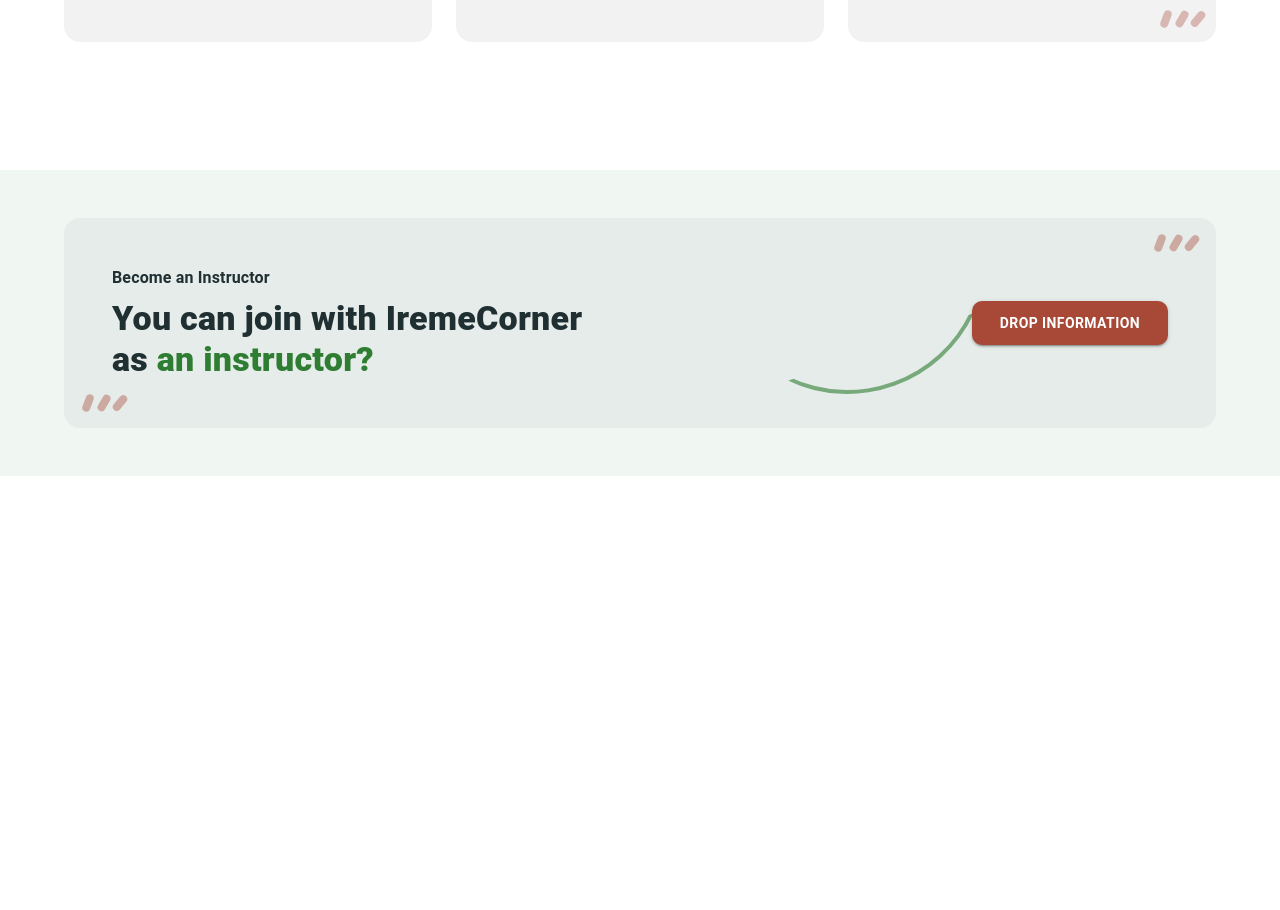
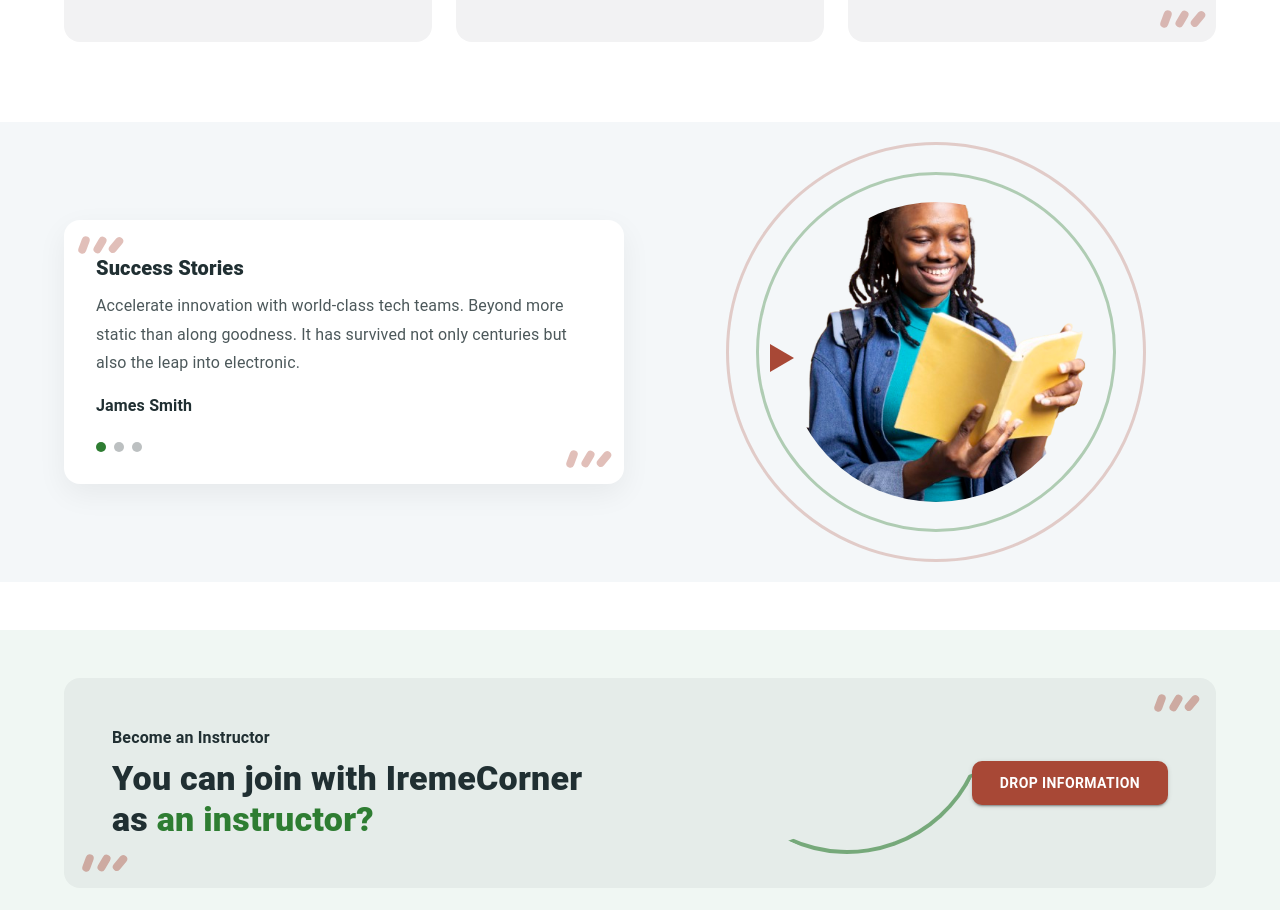
Before and after one commit to Ishimwediane/IremeCorner-Academy, a React (Create React App) app: page / in a window 1280 px wide. Shown: the part 1326-2236 px from the top of the page. Before the commit the page ends 1802 px from the top, so only its background shows below. Built offline with nearby package versions, Linux system fonts and the light colour scheme; no server answers.

Commit message:
testiminies

```diff
--- /dev/null
+++ b/src/components/TestimonialsSection.js
@@ -0,0 +1,76 @@
+import React from 'react';
+import { Box, Container, Grid, Paper, Typography } from '@mui/material';
+
+const TestimonialsSection = () => {
+  return (
+    <Box sx={{ bgcolor: '#f4f7f9', py: 10 }}>
+      <Container>
+        <Grid container spacing={4} alignItems="center">
+          {/* Left: Card with text and small dots (pager) */}
+          <Grid item xs={12} md={6}>
+            <Paper
+              elevation={0}
+              sx={{
+                bgcolor: 'white',
+                borderRadius: '16px',
+                p: { xs: 3, md: 4 },
+                boxShadow: '0 10px 30px rgba(0,0,0,0.06)',
+                position: 'relative',
+              }}
+            >
+              <Typography variant="h6" sx={{ color: '#202F32', fontWeight: 800, mb: 1 }}>
+                Success Stories
+              </Typography>
+              <Typography sx={{ color: '#202F32', opacity: 0.8, mb: 2, lineHeight: 1.8 }}>
+                Accelerate innovation with world-class tech teams. Beyond more static than
+                along goodness. It has survived not only centuries but also the leap into
+                electronic.
+              </Typography>
+              <Typography sx={{ color: '#202F32', fontWeight: 700, mb: 3 }}>James Smith</Typography>
+              {/* Pager dots */}
+              <Box sx={{ display: 'flex', gap: 1 }}>
+                <Box sx={{ width: 10, height: 10, bgcolor: '#2E7D32', borderRadius: '50%' }} />
+                <Box sx={{ width: 10, height: 10, bgcolor: 'rgba(32,47,50,0.3)', borderRadius: '50%' }} />
+                <Box sx={{ width: 10, height: 10, bgcolor: 'rgba(32,47,50,0.3)', borderRadius: '50%' }} />
+              </Box>
+
+              {/* Decorative sprinkles */}
+              <Box sx={{ position: 'absolute', left: 16, top: 16, display: 'flex', gap: 1 }}>
+                {[...Array(3)].map((_, i) => (
+                  <Box key={i} sx={{ width: 8, height: 18, bgcolor: '#A84836', borderRadius: '6px', opacity: 0.35, transform: `rotate(${20 + i * 10}deg)` }} />
+                ))}
+              </Box>
+              <Box sx={{ position: 'absolute', right: 16, bottom: 16, display: 'flex', gap: 1 }}>
+                {[...Array(3)].map((_, i) => (
+                  <Box key={i} sx={{ width: 8, height: 18, bgcolor: '#A84836', borderRadius: '6px', opacity: 0.35, transform: `rotate(${20 + i * 10}deg)` }} />
+                ))}
+              </Box>
+            </Paper>
+          </Grid>
+
+          {/* Right: Circular image with subtle rings and shapes */}
+          <Grid item xs={12} md={6}>
+            <Box sx={{ position: 'relative', display: 'flex', alignItems: 'center', justifyContent: 'center' }}>
+              {/* Rings */}
+              <Box sx={{ position: 'absolute', width: 360, height: 360, borderRadius: '50%', border: '3px solid rgba(46,125,50,0.35)' }} />
+              <Box sx={{ position: 'absolute', width: 420, height: 420, borderRadius: '50%', border: '3px solid rgba(168,72,54,0.25)' }} />
+
+              {/* Image */}
+              <Box
+                component="img"
+                src="/testimonies.png"
+                alt="Testimonial"
+                sx={{ width: 300, height: 300, objectFit: 'cover', borderRadius: '50%', zIndex: 2 }}
+              />
+
+              {/* Small triangle accent */}
+              <Box sx={{ position: 'absolute', left: '20%', top: '48%', width: 0, height: 0, borderLeft: '14px solid transparent', borderRight: '14px solid transparent', borderBottom: '24px solid #A84836', transform: 'rotate(90deg)' }} />
+            </Box>
+          </Grid>
+        </Grid>
+      </Container>
+    </Box>
+  );
+};
+
+export default TestimonialsSection;
--- a/src/pages/Home.js
+++ b/src/pages/Home.js
@@ -7,6 +7,7 @@
 import AllCoursesSection from '../components/AllCoursesSection';
 import BecomeInstructorCTA from '../components/BecomeInstructorCTA';
 import HowItWorks from '../components/HowItWorks';
+import TestimonialsSection from '../components/TestimonialsSection';
 
 const Home = () => {
   const { user } = useAuth();
@@ -33,6 +34,7 @@
       {/* All Courses Section */}
       <AllCoursesSection />
       <HowItWorks totalCourses={totalApprovedCourses} />
+      <TestimonialsSection />
       <BecomeInstructorCTA />
     </Box>
   );
```
